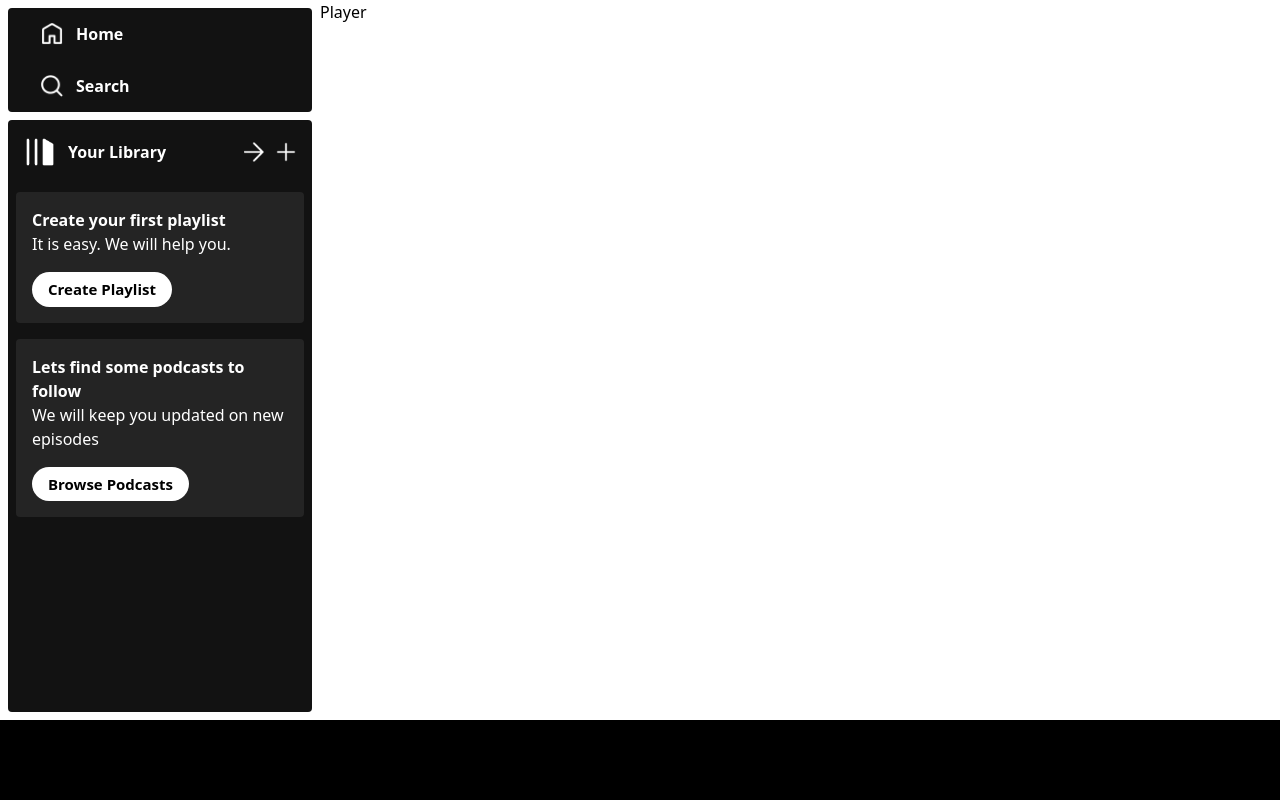
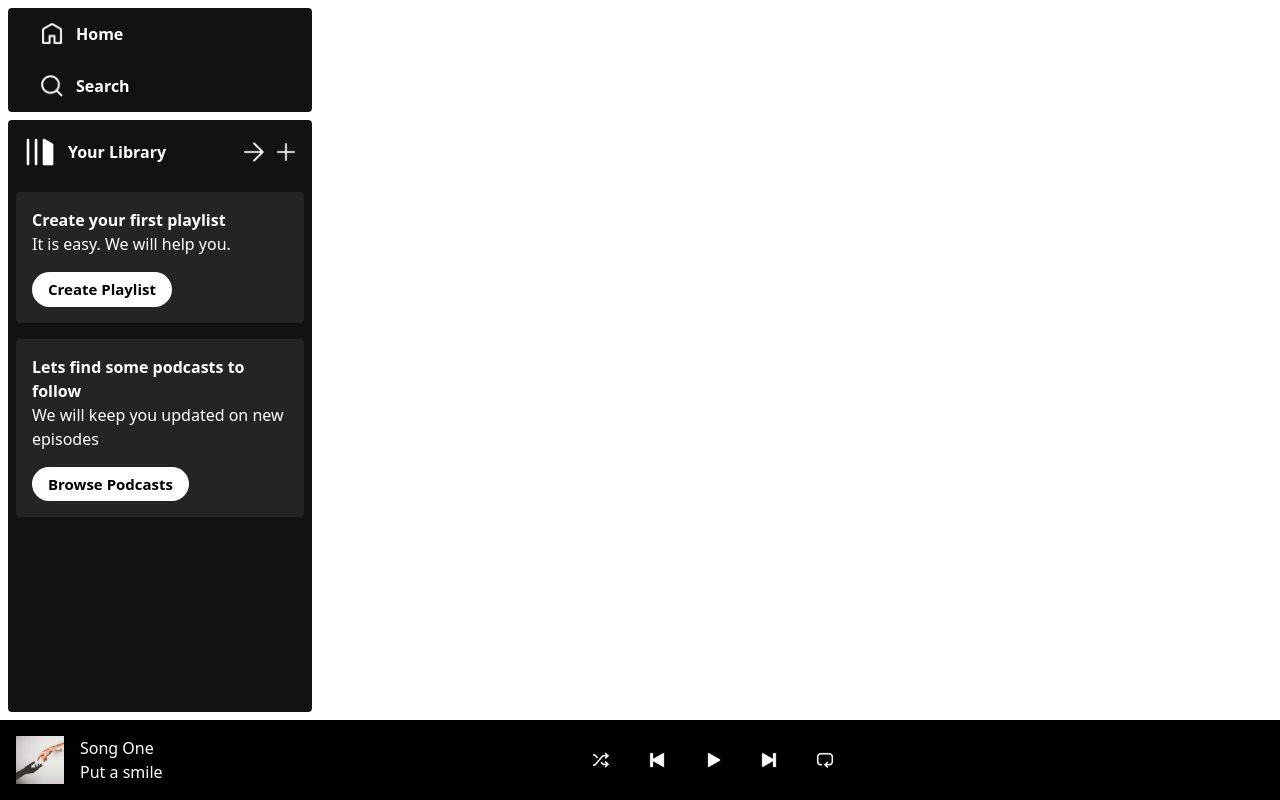
Before and after one commit to ashimaakash03/react-spotify-app, a React (Vite) app: page / in a window 1280 px wide. Built offline with nearby package versions, Linux system fonts and the light colour scheme.

Commit message:
added playback icons

```diff
--- a/src/App.jsx
+++ b/src/App.jsx
@@ -8,8 +8,8 @@ const App = () => {
     <div className="h-screen bg-black">
       <div className="h-[90%] flex bg-white">
         <Sidebar />
-        <Player />
       </div>
+      <Player />
     </div>
   );
 };
--- a/src/components/Player.jsx
+++ b/src/components/Player.jsx
@@ -1,7 +1,31 @@
 //import React from 'react'
+import { assets, songsData } from "../assets/assets";
 
 const Player = () => {
-  return <div>Player</div>;
+  return (
+    <div className="h-[10%] bg-black flex justify-between items-center text-white px-4">
+      <div className="hidden lg:flex items-center gap-4">
+        <img className="w-12" src={songsData[0].image} alt="" />
+        <div>
+          <p>{songsData[0].name}</p>
+          <p>{songsData[0].desc.slice(0, 12)}</p>
+        </div>
+      </div>
+      <div className="flex flex-col items-center gap-1 m-auto">
+        <div className="flex gap-10">
+          <img
+            className="w-4 cursor-pointer"
+            src={assets.shuffle_icon}
+            alt=""
+          />
+          <img className="w-4 cursor-pointer" src={assets.prev_icon} alt="" />
+          <img className="w-4 cursor-pointer" src={assets.play_icon} alt="" />
+          <img className="w-4 cursor-pointer" src={assets.next_icon} alt="" />
+          <img className="w-4 cursor-pointer" src={assets.loop_icon} alt="" />
+        </div>
+      </div>
+    </div>
+  );
 };
 
 export default Player;
```
